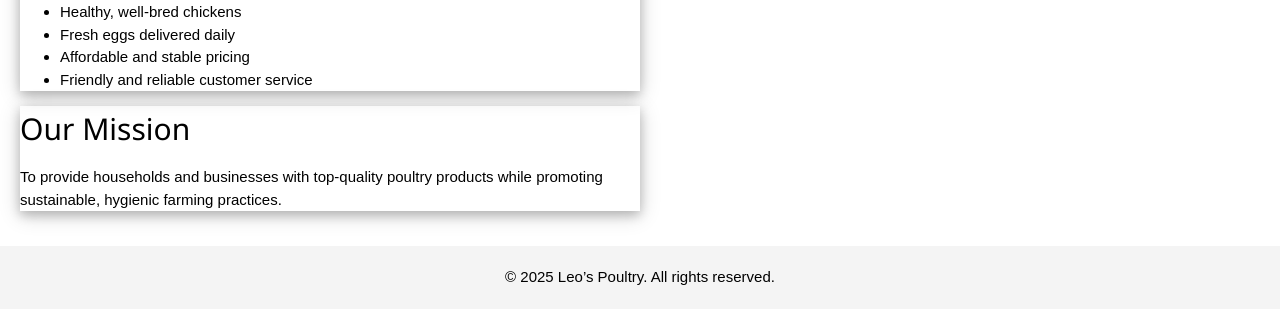
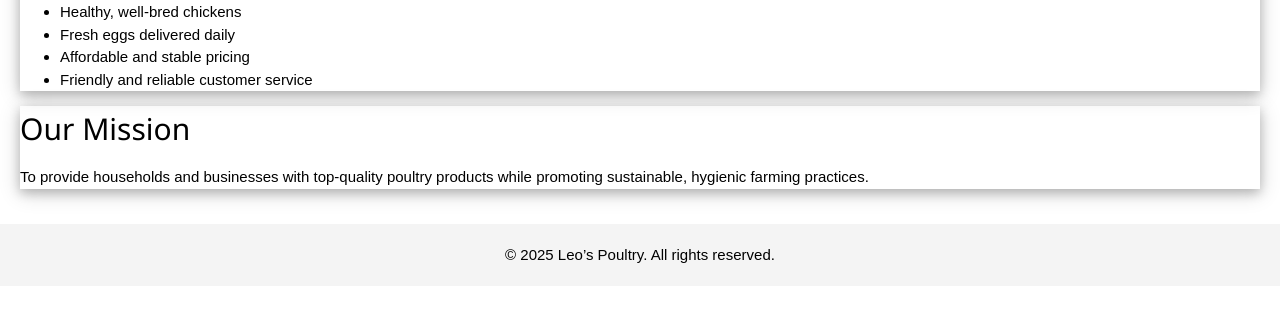
Before and after one commit to Emman-leo/Leo-Poultry, a plain HTML site: page index.html in a window 1280 px wide. Shown: the part 739-1048 px from the top of the page. After the commit the page ends 1025 px from the top, so only its background shows below. Drawn offline with nearby package versions, Linux system fonts and the light colour scheme.

Commit message:
Update index.html

```diff
--- a/index.html
+++ b/index.html
@@ -47,7 +47,7 @@
 </div>
 
 <main>
-  <section class="w3-card-4" style="width:50%;">
+  <section class="w3-card-4" style="width:100%;">
     <h2>Why Choose Us?</h2>
     <ul>
       <li>Healthy, well-bred chickens</li>
@@ -57,7 +57,7 @@
     </ul>
   </section>
 
-  <section class="w3-card-4" style="width:50%;">
+  <section class="w3-card-4" style="width:100%;">
     <h2>Our Mission</h2>
     <p>
       To provide households and businesses with top-quality poultry products
```
